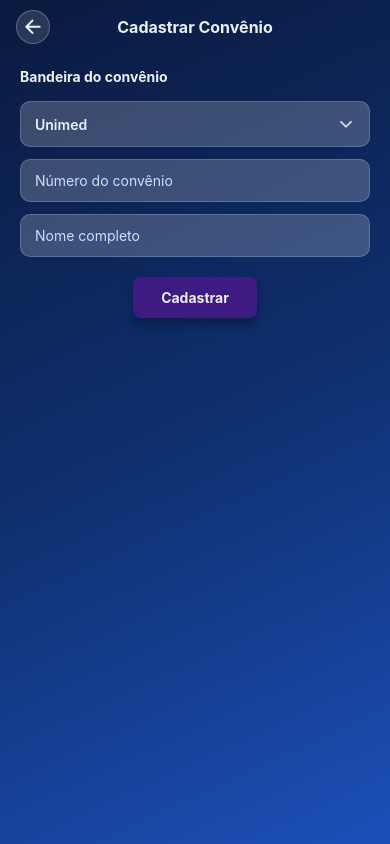
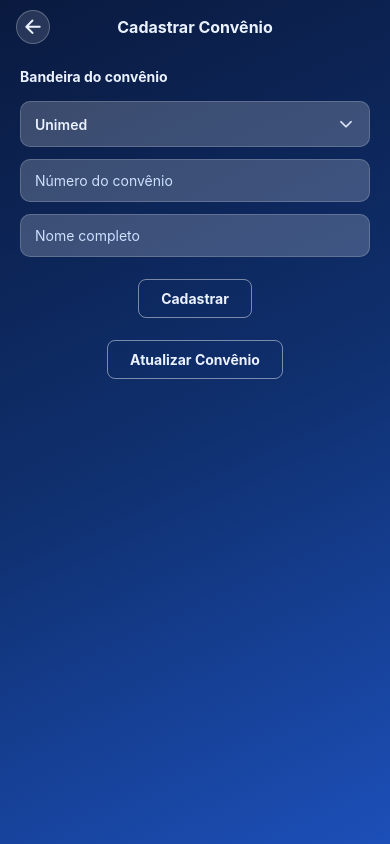
Before and after one commit to Livi4-GIT/Clinitech---Engenharia-de-Software, a React Native app in the folder apps/mobile/: screen / in a window 390 px wide. Built offline with nearby package versions, Linux system fonts and the light colour scheme.

Commit message:
feito o atualizar convenio

```diff
--- a/apps/mobile/App.js
+++ b/apps/mobile/App.js
@@ -1,4 +1,3 @@
-// App.js
 import React, { useState } from "react";
 import { StatusBar } from "expo-status-bar";
 import { StyleSheet, View, Text, Pressable, Alert } from "react-native";
@@ -14,6 +13,7 @@ import HomeDoutor from "./components/HomeDoutor";
 import BuscarExamesCPF from "./components/BuscarExamesCPF";
 import SolicitarExame from "./components/SolicitarExame";
 import CadastrarConvenio from "./components/CadastrarConvenio";
+import AtualizarConvenio from "./components/AtualizarConvenio";
 
 export default function App() {
   const [screen, setScreen] = useState("cadastrarConvenio");
@@ -117,14 +117,20 @@ export default function App() {
           initialCpf={examCpf}
           paciente={examPaciente}
           onVoltar={() => setScreen("buscarExames")}
-          onSaved={() => {
-            setScreen("buscarExames");
-          }}
+          onSaved={() => setScreen("buscarExames")}
         />
       )}
 
       {screen === "cadastrarConvenio" && (
         <CadastrarConvenio
+          onVoltar={() => setScreen("homeUsuario")}
+          onSaved={() => setScreen("homeUsuario")}
+          onGoAtualizarConvenio={() => setScreen("atualizarConvenio")}
+        />
+      )}
+
+      {screen === "atualizarConvenio" && (
+        <AtualizarConvenio
           onVoltar={() => setScreen("homeUsuario")}
           onSaved={() => setScreen("homeUsuario")}
         />
--- a/apps/mobile/components/AtualizarConvenio.js
+++ b/apps/mobile/components/AtualizarConvenio.js
@@ -1,7 +1,8 @@
-import React, { useState, useEffect } from "react";
+import React, { useState } from "react";
 import {
-  View, Text, TextInput, TouchableOpacity, StatusBar, StyleSheet,
-  KeyboardAvoidingView, Platform, ScrollView, Alert, SafeAreaView, Modal, Pressable
+  View, Text, TextInput, TouchableOpacity,
+  StatusBar, StyleSheet, KeyboardAvoidingView, Platform, ScrollView, Alert,
+  SafeAreaView, Modal, Pressable
 } from "react-native";
 import { LinearGradient } from "expo-linear-gradient";
 import { Ionicons } from "@expo/vector-icons";
@@ -18,12 +19,6 @@ export default function AtualizarConvenio({ onVoltar, onSaved }) {
   const [pickerOpen, setPickerOpen] = useState(false);
   const [tempBandeira, setTempBandeira] = useState(bandeira);
 
-  useEffect(() => {
-    setBandeira("Unimed");
-    setNumero("1234567890");
-    setNome("Maria da Silva");
-  }, []);
-
   const bandeiraValue = bandeira === "Outra" ? bandeiraOutra.trim() : bandeira;
 
   const submit = () => {
@@ -36,6 +31,16 @@ export default function AtualizarConvenio({ onVoltar, onSaved }) {
       return;
     }
     Alert.alert("Sucesso", "Convênio atualizado!", [{ text: "OK", onPress: () => onSaved?.() }]);
+  };
+
+  const openPicker = () => {
+    setTempBandeira(bandeira);
+    setPickerOpen(true);
+  };
+
+  const confirmPicker = () => {
+    setBandeira(tempBandeira);
+    setPickerOpen(false);
   };
 
   return (
@@ -93,8 +98,8 @@ export default function AtualizarConvenio({ onVoltar, onSaved }) {
               onSubmitEditing={submit}
             />
 
-            <TouchableOpacity style={styles.submitBtn} onPress={submit}>
-              <Text style={styles.submitTxt}>Atualizar</Text>
+            <TouchableOpacity style={styles.btnOutline} onPress={submit}>
+              <Text style={styles.btnOutlineText}>Salvar alterações</Text>
             </TouchableOpacity>
           </ScrollView>
         </KeyboardAvoidingView>
@@ -111,6 +116,7 @@ export default function AtualizarConvenio({ onVoltar, onSaved }) {
                 ))}
               </Picker>
             </View>
+
             <View style={styles.modalActions}>
               <TouchableOpacity onPress={() => setPickerOpen(false)} style={[styles.modalBtn, styles.btnGhost]}>
                 <Text style={styles.modalBtnText}>Cancelar</Text>
@@ -136,39 +142,67 @@ const styles = StyleSheet.create({
     backgroundColor: "rgba(255,255,255,0.12)", borderWidth: 1, borderColor: "rgba(255,255,255,0.25)",
   },
   headerTitle: { color: "#eaf1ff", fontSize: 16, fontWeight: "700" },
+
   formWrap: { paddingHorizontal: 20, paddingTop: 14, paddingBottom: 24, gap: 12 },
   sectionLabel: { color: "#eaf1ff", fontSize: 14, fontWeight: "700", marginBottom: 4 },
+
   input: {
     backgroundColor: "rgba(255,255,255,0.20)",
     borderRadius: 10, paddingHorizontal: 14, paddingVertical: 12,
     color: "#eaf1ff", fontSize: 14, borderWidth: 1, borderColor: "rgba(255,255,255,0.18)",
   },
+
   selectInput: { flexDirection: "row", alignItems: "center", justifyContent: "space-between" },
   selectText: { color: "#eaf1ff", fontSize: 14, fontWeight: "600" },
-  submitBtn: {
-    alignSelf: "center", marginTop: 8,
-    backgroundColor: "#3E1B83", borderRadius: 8,
-    paddingVertical: 12, paddingHorizontal: 28,
-    shadowColor: "#000", shadowOpacity: 0.3, shadowRadius: 10, shadowOffset: { width: 0, height: 6 },
+
+  btnOutline: {
+    alignSelf: "center",
+    marginTop: 10,
+    backgroundColor: "transparent",
+    borderWidth: 1,
+    borderColor: "rgba(255,255,255,0.45)",
+    borderRadius: 8,
+    paddingVertical: 10,
+    paddingHorizontal: 22,
   },
-  submitTxt: { color: "#eaf1ff", fontSize: 14, fontWeight: "700" },
+  btnOutlineText: { color: "#eaf1ff", fontSize: 14, fontWeight: "700" },
+
   modalOverlay: {
     flex: 1, backgroundColor: "rgba(0,0,0,0.45)",
-    alignItems: "center", justifyContent: "center", padding: 20,
+    alignItems: "center", justifyContent: "center",
+    padding: 20,
   },
   modalCard: {
-    width: "100%", backgroundColor: "rgba(255,255,255,0.98)",
-    borderRadius: 14, padding: 16, borderWidth: 1, borderColor: "rgba(255,255,255,0.35)",
+    width: "100%",
+    backgroundColor: "rgba(255,255,255,0.98)",
+    borderRadius: 14,
+    padding: 16,
+    borderWidth: 1,
+    borderColor: "rgba(255,255,255,0.35)",
   },
   modalTitle: { fontSize: 16, fontWeight: "700", color: "#0a1a3f", marginBottom: 8 },
   modalPickerWrap: {
-    borderRadius: 10, overflow: "hidden", backgroundColor: "#fff",
-    borderWidth: 1, borderColor: "rgba(0,0,0,0.08)",
+    borderRadius: 10,
+    overflow: "hidden",
+    backgroundColor: "#fff",
+    borderWidth: 1,
+    borderColor: "rgba(0,0,0,0.08)",
   },
-  modalActions: { flexDirection: "row", justifyContent: "flex-end", gap: 12, marginTop: 12 },
-  modalBtn: { paddingVertical: 10, paddingHorizontal: 16, borderRadius: 8 },
-  btnGhost: { backgroundColor: "transparent" },
-  btnPrimary: { backgroundColor: "#3E1B83" },
+  modalActions: {
+    flexDirection: "row",
+    justifyContent: "flex-end",
+    gap: 12,
+    marginTop: 12,
+  },
+  modalBtn: {
+    paddingVertical: 10, paddingHorizontal: 16, borderRadius: 8,
+  },
+  btnGhost: {
+    backgroundColor: "transparent",
+  },
+  btnPrimary: {
+    backgroundColor: "#3E1B83",
+  },
   modalBtnText: { color: "#0a1a3f", fontWeight: "700" },
-  modalBtnTextStrong: { color: "#fff" }
+  modalBtnTextStrong: { color: "#fff" },
 });
--- a/apps/mobile/components/CadastrarConvenio.js
+++ b/apps/mobile/components/CadastrarConvenio.js
@@ -10,7 +10,7 @@ import { Picker } from "@react-native-picker/picker";
 
 const BANDEIRAS = ["Unimed", "Amil", "SulAmérica", "Bradesco", "Hapvida", "Allianz Saúde", "Outra"];
 
-export default function CadastrarConvenio({ onVoltar, onSaved }) {
+export default function CadastrarConvenio({ navigation, onVoltar, onSaved, onGoAtualizarConvenio }) {
   const [bandeira, setBandeira] = useState(BANDEIRAS[0]);
   const [bandeiraOutra, setBandeiraOutra] = useState("");
   const [numero, setNumero] = useState("");
@@ -43,6 +43,14 @@ export default function CadastrarConvenio({ onVoltar, onSaved }) {
     setPickerOpen(false);
   };
 
+  const goAtualizar = () => {
+    if (typeof onGoAtualizarConvenio === "function") {
+      onGoAtualizarConvenio();
+    } else if (navigation?.navigate) {
+      navigation.navigate("AtualizarConvenio");
+    }
+  };
+
   return (
     <LinearGradient colors={["#0a1a3f", "#0f2f6d", "#1c4fb8"]} start={{ x: 0, y: 0 }} end={{ x: 1, y: 1 }} style={{ flex: 1 }}>
       <SafeAreaView style={{ flex: 1 }}>
@@ -59,7 +67,6 @@ export default function CadastrarConvenio({ onVoltar, onSaved }) {
           <ScrollView contentContainerStyle={styles.formWrap}>
             <Text style={styles.sectionLabel}>Bandeira do convênio</Text>
 
-            {/* Campo "select" com o mesmo estilo do input */}
             <Pressable style={[styles.input, styles.selectInput]} onPress={openPicker}>
               <Text style={styles.selectText}>{bandeira}</Text>
               <Ionicons name="chevron-down" size={18} color="#eaf1ff" style={{ opacity: 0.9 }} />
@@ -99,28 +106,25 @@ export default function CadastrarConvenio({ onVoltar, onSaved }) {
               onSubmitEditing={submit}
             />
 
-            <TouchableOpacity style={styles.submitBtn} onPress={submit}>
-              <Text style={styles.submitTxt}>Cadastrar</Text>
+            {/* Botões OUTLINE (iguais) */}
+            <TouchableOpacity style={styles.btnOutline} onPress={submit}>
+              <Text style={styles.btnOutlineText}>Cadastrar</Text>
+            </TouchableOpacity>
+
+            <TouchableOpacity style={styles.btnOutline} onPress={goAtualizar}>
+              <Text style={styles.btnOutlineText}>Atualizar Convênio</Text>
             </TouchableOpacity>
           </ScrollView>
         </KeyboardAvoidingView>
       </SafeAreaView>
 
       {/* Modal com Picker */}
-      <Modal
-        transparent
-        visible={pickerOpen}
-        animationType="fade"
-        onRequestClose={() => setPickerOpen(false)}
-      >
+      <Modal transparent visible={pickerOpen} animationType="fade" onRequestClose={() => setPickerOpen(false)}>
         <View style={styles.modalOverlay}>
           <View style={styles.modalCard}>
             <Text style={styles.modalTitle}>Selecione a bandeira</Text>
             <View style={styles.modalPickerWrap}>
-              <Picker
-                selectedValue={tempBandeira}
-                onValueChange={setTempBandeira}
-              >
+              <Picker selectedValue={tempBandeira} onValueChange={setTempBandeira}>
                 {BANDEIRAS.map((opt) => (
                   <Picker.Item key={opt} label={opt} value={opt} />
                 ))}
@@ -161,28 +165,26 @@ const styles = StyleSheet.create({
     borderRadius: 10, paddingHorizontal: 14, paddingVertical: 12,
     color: "#eaf1ff", fontSize: 14, borderWidth: 1, borderColor: "rgba(255,255,255,0.18)",
   },
-
-  /* Select com cara de input */
-  selectInput: {
-    flexDirection: "row",
-    alignItems: "center",
-    justifyContent: "space-between",
-  },
+  selectInput: { flexDirection: "row", alignItems: "center", justifyContent: "space-between" },
   selectText: { color: "#eaf1ff", fontSize: 14, fontWeight: "600" },
 
-  submitBtn: {
-    alignSelf: "center", marginTop: 8,
-    backgroundColor: "#3E1B83", borderRadius: 8,
-    paddingVertical: 12, paddingHorizontal: 28,
-    shadowColor: "#000", shadowOpacity: 0.3, shadowRadius: 10, shadowOffset: { width: 0, height: 6 },
+  /* Botão outline compartilhado */
+  btnOutline: {
+    alignSelf: "center",
+    marginTop: 10,
+    backgroundColor: "transparent",
+    borderWidth: 1,
+    borderColor: "rgba(255,255,255,0.45)",
+    borderRadius: 8,
+    paddingVertical: 10,
+    paddingHorizontal: 22,
   },
-  submitTxt: { color: "#eaf1ff", fontSize: 14, fontWeight: "700" },
+  btnOutlineText: { color: "#eaf1ff", fontSize: 14, fontWeight: "700" },
 
   /* Modal */
   modalOverlay: {
     flex: 1, backgroundColor: "rgba(0,0,0,0.45)",
-    alignItems: "center", justifyContent: "center",
-    padding: 20,
+    alignItems: "center", justifyContent: "center", padding: 20,
   },
   modalCard: {
     width: "100%",
@@ -200,21 +202,10 @@ const styles = StyleSheet.create({
     borderWidth: 1,
     borderColor: "rgba(0,0,0,0.08)",
   },
-  modalActions: {
-    flexDirection: "row",
-    justifyContent: "flex-end",
-    gap: 12,
-    marginTop: 12,
-  },
-  modalBtn: {
-    paddingVertical: 10, paddingHorizontal: 16, borderRadius: 8,
-  },
-  btnGhost: {
-    backgroundColor: "transparent",
-  },
-  btnPrimary: {
-    backgroundColor: "#3E1B83",
-  },
+  modalActions: { flexDirection: "row", justifyContent: "flex-end", gap: 12, marginTop: 12 },
+  modalBtn: { paddingVertical: 10, paddingHorizontal: 16, borderRadius: 8 },
+  btnGhost: { backgroundColor: "transparent" },
+  btnPrimary: { backgroundColor: "#3E1B83" },
   modalBtnText: { color: "#0a1a3f", fontWeight: "700" },
   modalBtnTextStrong: { color: "#fff" },
 });
```
